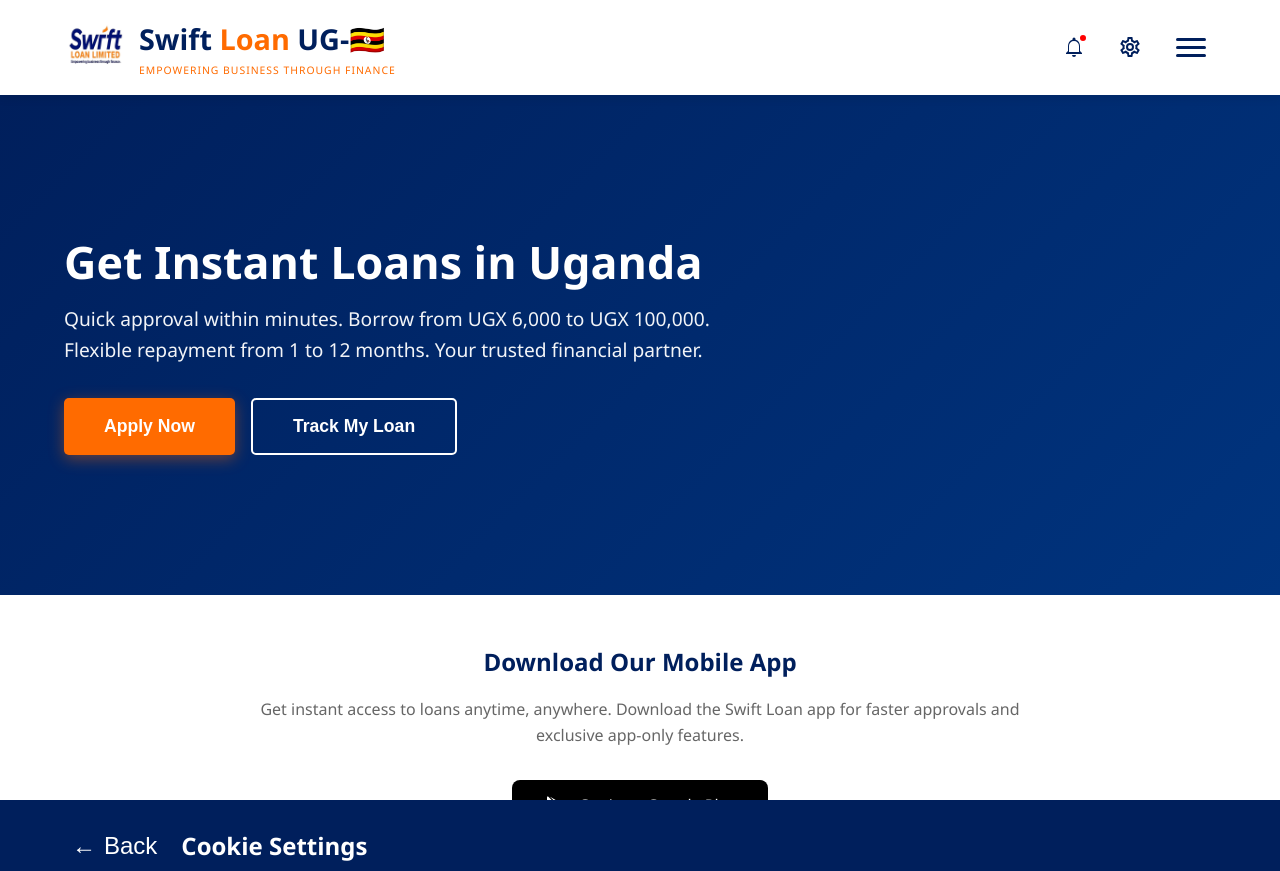
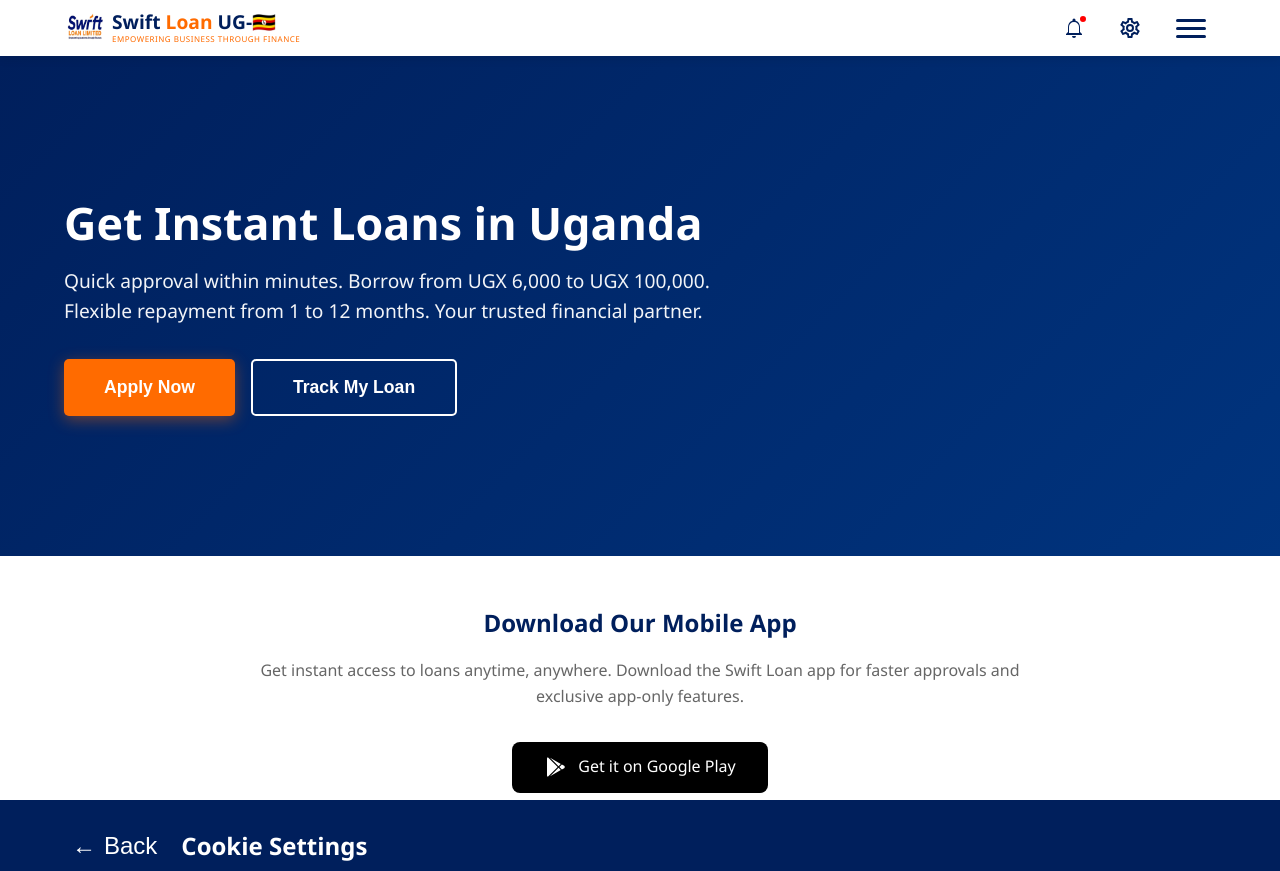
Before and after one commit to korirkipkoech895-dot/Frotntend2, a plain HTML site: page index.html in a window 1280 px wide. Shown: the top 871 px of the page. Drawn offline with nearby package versions, Linux system fonts and the light colour scheme.

Commit message:
Update index.html

```diff
--- a/index.html
+++ b/index.html
@@ -33,7 +33,7 @@
         /* Header */
         header {
             background: var(--white);
-            padding: 1rem 5%;
+            padding: 0.5rem 5%;
             box-shadow: 0 2px 10px rgba(0,0,0,0.1);
             position: sticky;
             top: 0;
@@ -51,12 +51,12 @@
         .logo-section {
             display: flex;
             align-items: center;
-            gap: 15px;
+            gap: 8px;
         }
 
         .logo-img {
-            width: 60px;
-            height: 60px;
+            width: 40px;
+            height: 40px;
             object-fit: contain;
         }
 
@@ -66,9 +66,10 @@
         }
 
         .logo-main {
-            font-size: 1.8rem;
+            font-size: 1.2rem;
             font-weight: bold;
             color: var(--primary-blue);
+            line-height: 1.2;
         }
 
         .logo-main span {
@@ -76,9 +77,9 @@
         }
 
         .logo-tagline {
-            font-size: 0.65rem;
+            font-size: 0.5rem;
             color: var(--primary-orange);
-            letter-spacing: 1px;
+            letter-spacing: 0.5px;
         }
 
         .header-actions {
```
